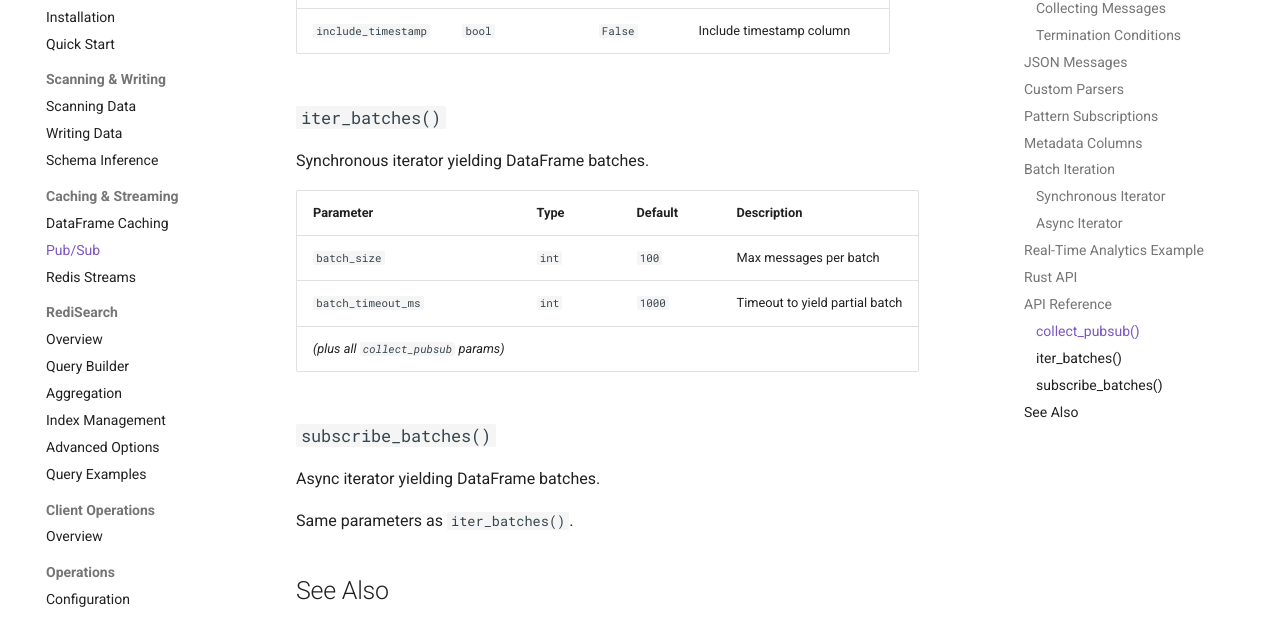
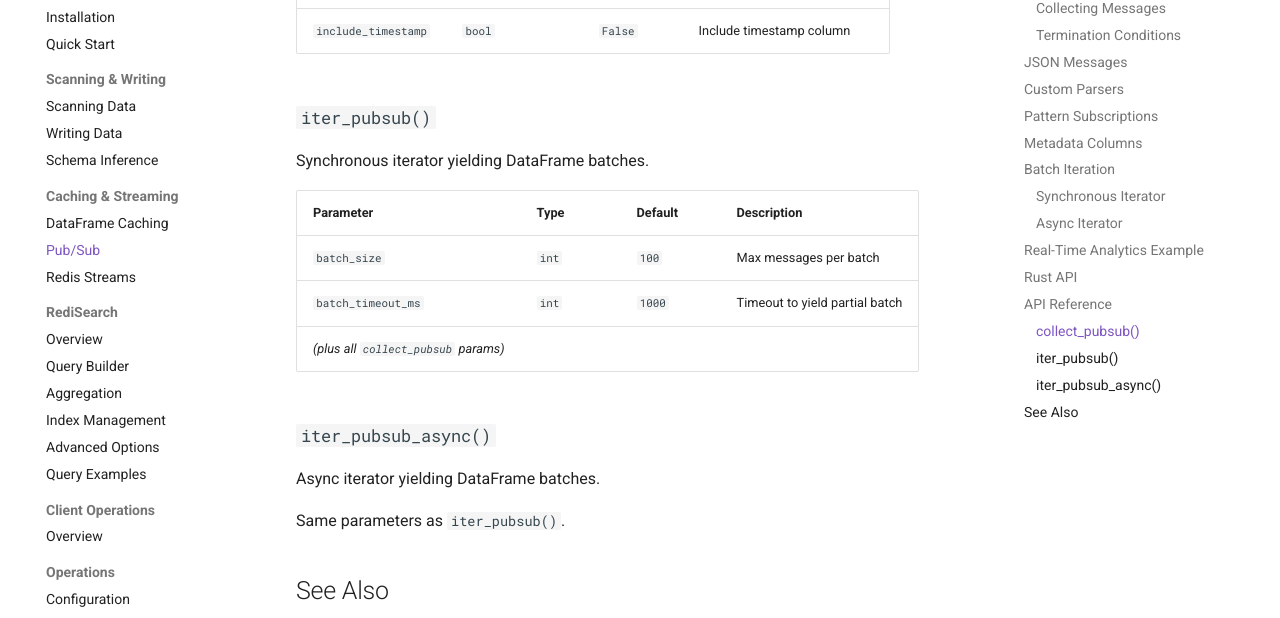
Before and after one commit to joshrotenberg/polars-redis, an MkDocs documentation site: the page built from docs/guide/pubsub.md, in a window 1280 px wide and 900 px high, scrolled down 6435 px. Shown: the part 154-772 px from the top of the window. Built offline with MkDocs 1.6.1 and Material for MkDocs 9.7.7, drawn with Linux system fonts in a browser that asks for light colours; comment, search, counter and statistics services are not loaded; some of the changed text lies outside the part shown.

Commit message:
refactor: standardize async iterator naming conventions (#194)
Rename iterator functions for consistency across the API:
- stream_batches -> iter_stream_async
- subscribe_batches -> iter_pubsub_async
- iter_batches -> iter_pubsub

This establishes a clear naming pattern:
- Sync iterators: iter_stream, iter_pubsub
- Async iterators: iter_stream_async, iter_pubsub_async

Updated docs and tests to reflect the new names.

Closes #193

````diff
--- a/docs/guide/pubsub.md
+++ b/docs/guide/pubsub.md
@@ -188,7 +188,7 @@
 
 ```python
 # Process batches of up to 100 messages or every second
-for batch_df in redis.iter_batches(
+for batch_df in redis.iter_pubsub(
     "redis://localhost",
     channels=["events"],
     batch_size=100,
@@ -209,7 +209,7 @@
 import asyncio
 
 async def process_events():
-    async for batch_df in redis.subscribe_batches(
+    async for batch_df in redis.iter_pubsub_async(
         "redis://localhost",
         channels=["events"],
         batch_size=100,
@@ -301,7 +301,7 @@
 | `include_channel` | `bool` | `False` | Include channel column |
 | `include_timestamp` | `bool` | `False` | Include timestamp column |
 
-### `iter_batches()`
+### `iter_pubsub()`
 
 Synchronous iterator yielding DataFrame batches.
 
@@ -311,11 +311,11 @@
 | `batch_timeout_ms` | `int` | `1000` | Timeout to yield partial batch |
 | *(plus all `collect_pubsub` params)* | | | |
 
-### `subscribe_batches()`
+### `iter_pubsub_async()`
 
 Async iterator yielding DataFrame batches.
 
-Same parameters as `iter_batches()`.
+Same parameters as `iter_pubsub()`.
 
 ## See Also
 
````
Also changed, not shown: docs/guide/streams.md (+3 -3 lines), 5 other files.
